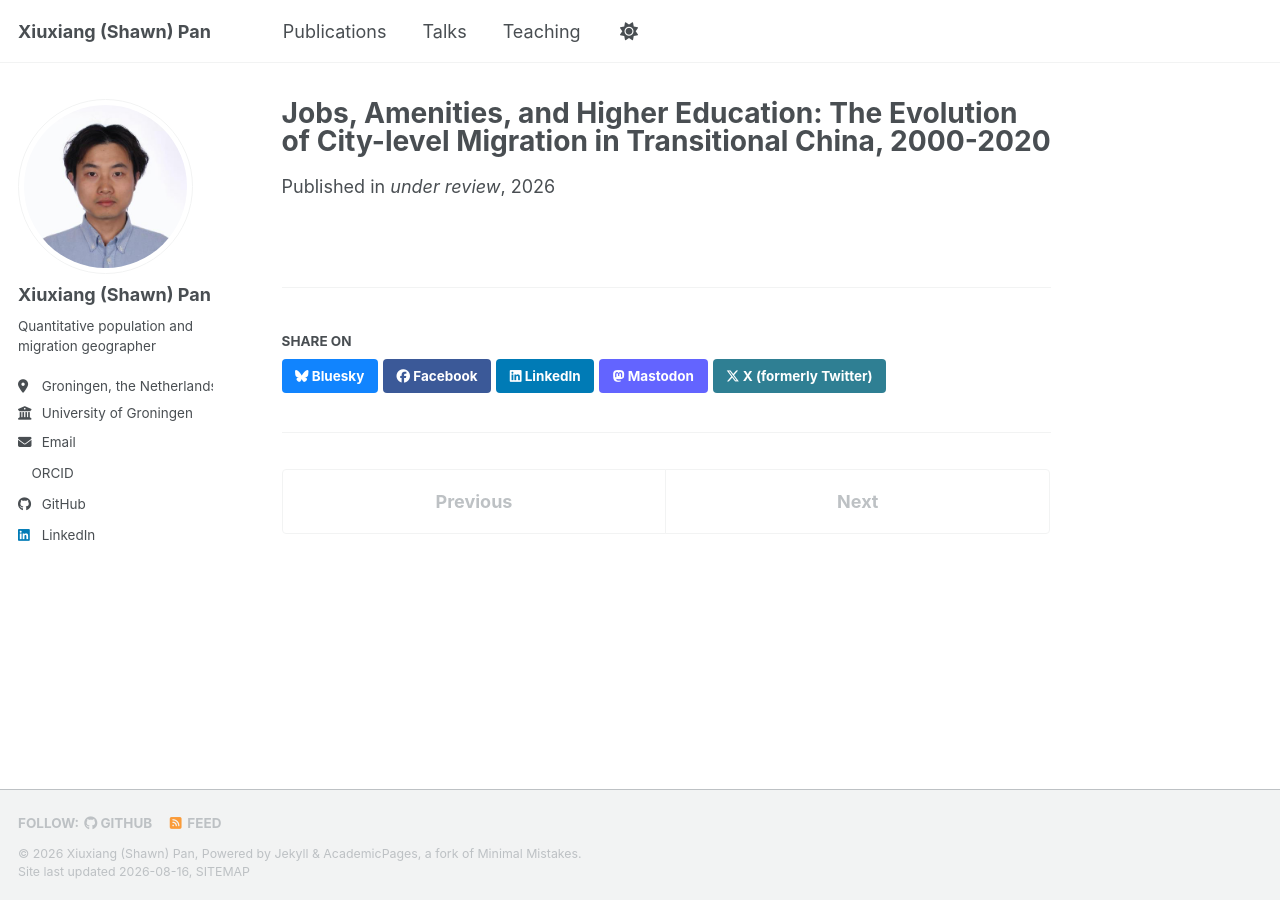
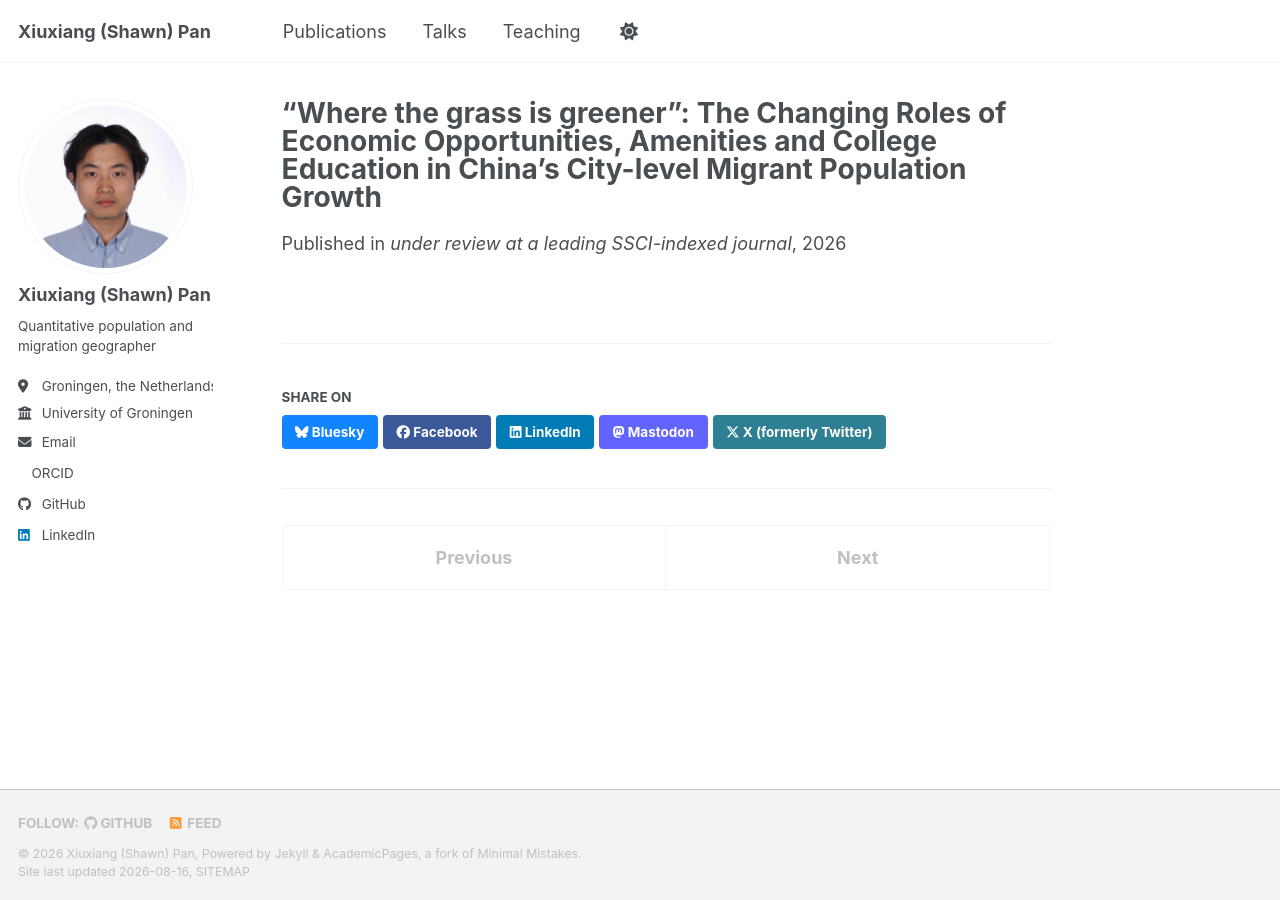
Before and after one commit to PShawn00/pshawn00.github.io, a Jekyll site: the page built from _publications/2026-06-29-jobs-amenities-higher-education.md, in a window 1280 px wide. Built offline with Jekyll 4.4.1, drawn with Linux system fonts in a browser that asks for light colours; a style sheet for code colours, icons or effects is not loaded.

```diff
--- a/_publications/2026-06-29-jobs-amenities-higher-education.md
+++ b/_publications/2026-06-29-jobs-amenities-higher-education.md
@@ -1,10 +1,10 @@
 ---
-title: "Jobs, Amenities, and Higher Education: The Evolution of City-level Migration in Transitional China, 2000-2020"
+title: '"Where the grass is greener": The Changing Roles of Economic Opportunities, Amenities and College Education in China''s City-level Migrant Population Growth'
 collection: publications
 category: underreview
 permalink: /publication/jobs-amenities-higher-education
 type: "Manuscript"
-venue: "under review"
+venue: "under review at a leading SSCI-indexed journal"
 date: 2026-06-29
 excerpt: "Pan, X., Wen, J., Mantegazzi, D., Koster, S., and Ballas, D."
 ---
```
Also changed, not shown: _publications/2026-06-30-migration-trajectory-linkedness.md (+1 -1 lines), _publications/2026-07-01-happy-home-late-life-migration.md (+1 -1 lines).
